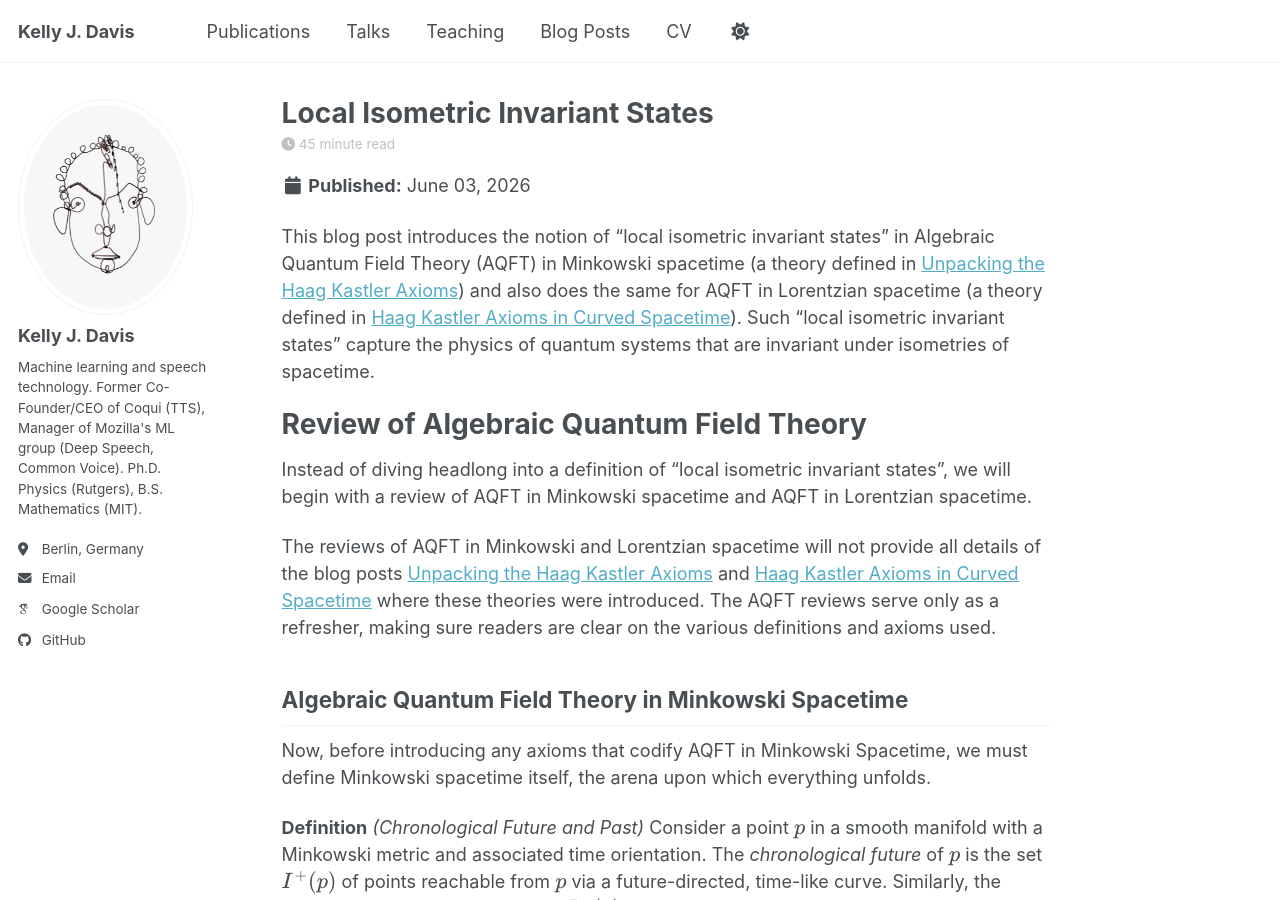
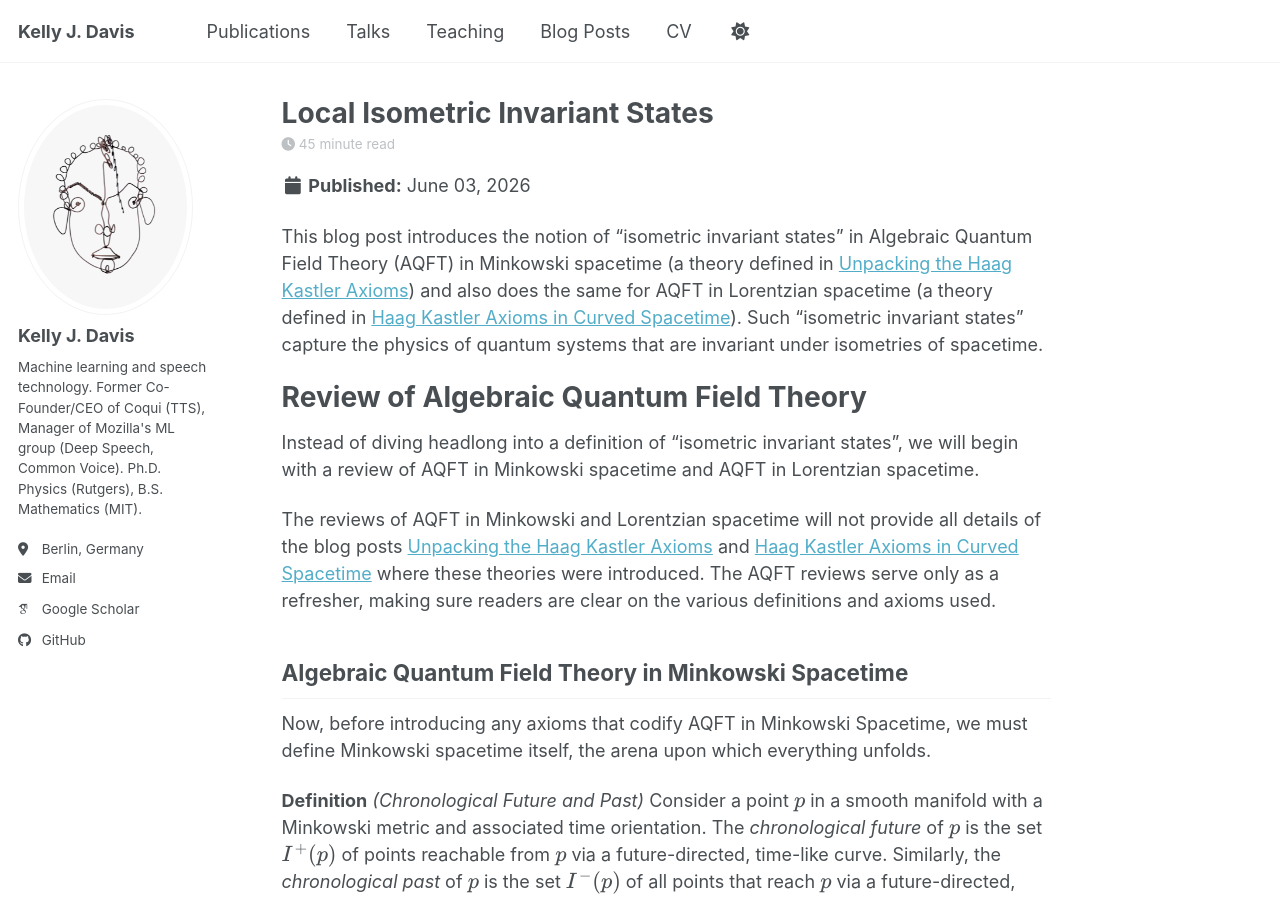
Before and after one commit to KellyJDavis/KellyJDavis.github.io, a Jekyll site: the page built from _posts/2026-06-03-local-isometric-invariant-states.md, in a window 1280 px wide and 900 px high. Built offline with Jekyll 4.4.1, drawn with Linux system fonts in a browser that asks for light colours; some web fonts are replaced; a script bundle is joined from its source files by our own code; library files that are not in the unit come from our copies.

Commit message:
Fixed typo

```diff
--- a/_posts/2026-06-03-local-isometric-invariant-states.md
+++ b/_posts/2026-06-03-local-isometric-invariant-states.md
@@ -4,10 +4,10 @@
 categories: aqft lcaqft
 ---
 
-This blog post introduces the notion of "local isometric invariant states" in Algebraic Quantum Field Theory (AQFT) in Minkowski spacetime (a theory defined in [Unpacking the Haag Kastler Axioms](https://kellyjdavis.github.io/aqft/haag-kastler-axioms/)) and also does the same for AQFT in Lorentzian spacetime (a theory defined in [Haag Kastler Axioms in Curved Spacetime](https://kellyjdavis.github.io/aqft/lcaqft/haag-kastler-axioms-curved-spacetime/)). Such "local isometric invariant states" capture the physics of quantum systems that are invariant under isometries of spacetime.
+This blog post introduces the notion of "isometric invariant states" in Algebraic Quantum Field Theory (AQFT) in Minkowski spacetime (a theory defined in [Unpacking the Haag Kastler Axioms](https://kellyjdavis.github.io/aqft/haag-kastler-axioms/)) and also does the same for AQFT in Lorentzian spacetime (a theory defined in [Haag Kastler Axioms in Curved Spacetime](https://kellyjdavis.github.io/aqft/lcaqft/haag-kastler-axioms-curved-spacetime/)). Such "isometric invariant states" capture the physics of quantum systems that are invariant under isometries of spacetime.
 
 # Review of Algebraic Quantum Field Theory
-Instead of diving headlong into a definition of "local isometric invariant states", we will begin with a review of AQFT in Minkowski spacetime and AQFT in Lorentzian spacetime.
+Instead of diving headlong into a definition of "isometric invariant states", we will begin with a review of AQFT in Minkowski spacetime and AQFT in Lorentzian spacetime.
 
 The reviews of AQFT in Minkowski and Lorentzian spacetime will not provide all details of the blog posts [Unpacking the Haag Kastler Axioms](https://kellyjdavis.github.io/aqft/haag-kastler-axioms/) and [Haag Kastler Axioms in Curved Spacetime](https://kellyjdavis.github.io/aqft/lcaqft/haag-kastler-axioms-curved-spacetime/) where these theories were introduced. The AQFT reviews serve only as a refresher, making sure readers are clear on the various definitions and axioms used.
 
```
